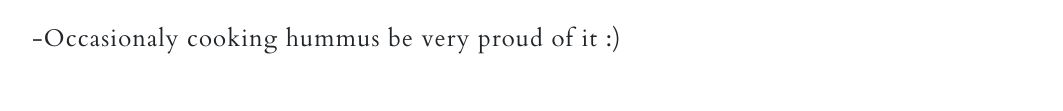
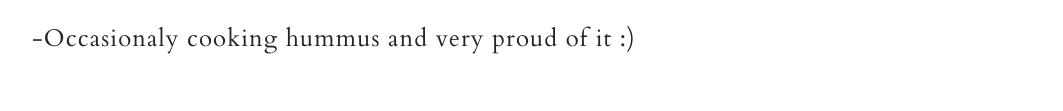
Before and after one commit to alimalkocoglu/alimalkocoglu.github.io, a plain HTML site: page about.html in a window 1280 px wide. Shown: the part 1398-1509 px from the top of the page, without its empty margins (101-1164 px from the left). Drawn offline with nearby package versions, Linux system fonts and the light colour scheme.

Commit message:
‘test’

```diff
--- a/about.html
+++ b/about.html
@@ -60,7 +60,7 @@
               <p>In my spare time you can find me;</p>
 <p>-In  national parks especially in Yosemite hiking, cross country skiing or camping,</p>
 <p>-Taking design classes at College of art center. ( I highly recommend Essentials Typography with Scot Moss.)</p>
-<p>-Occasionaly cooking hummus be very proud of it  :) </p>
+<p>-Occasionaly cooking hummus and very proud of it  :) </p>
             </div>
 		</div>
 		<div class="col-md-12">
```
